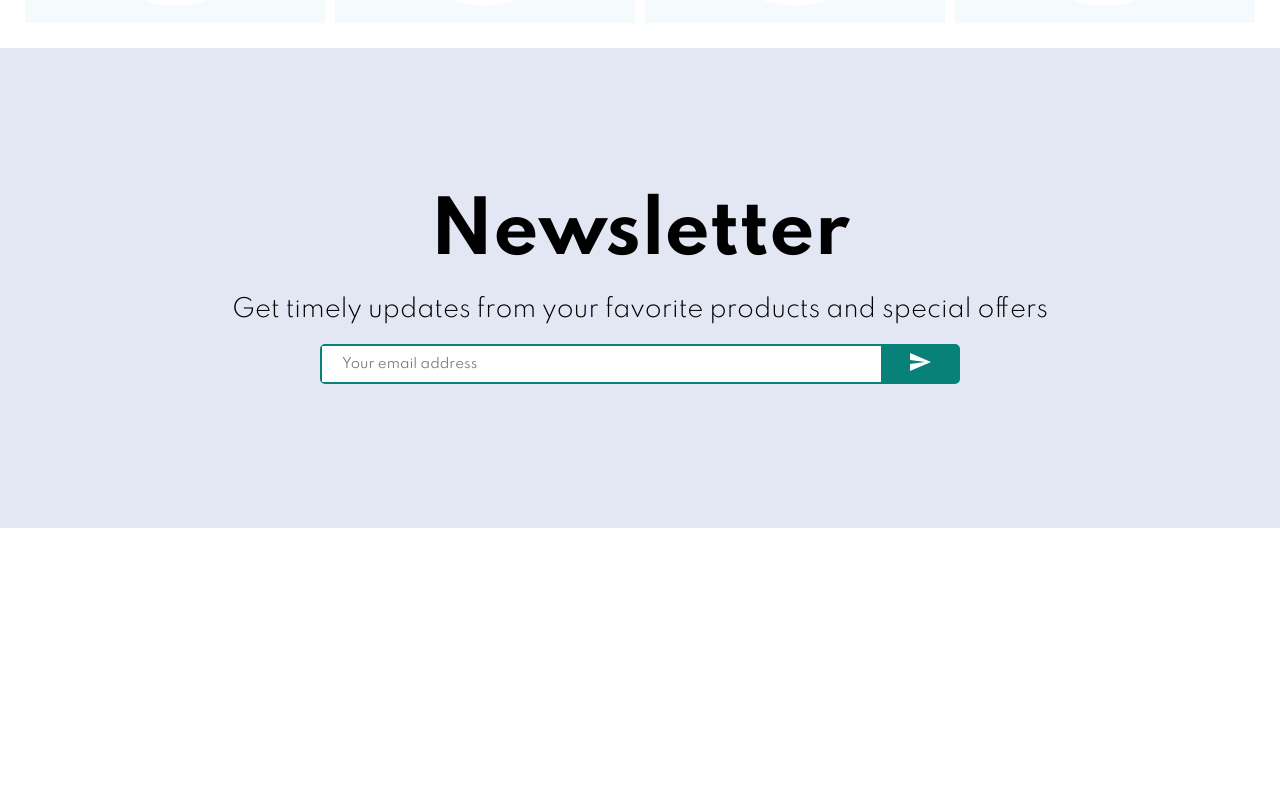
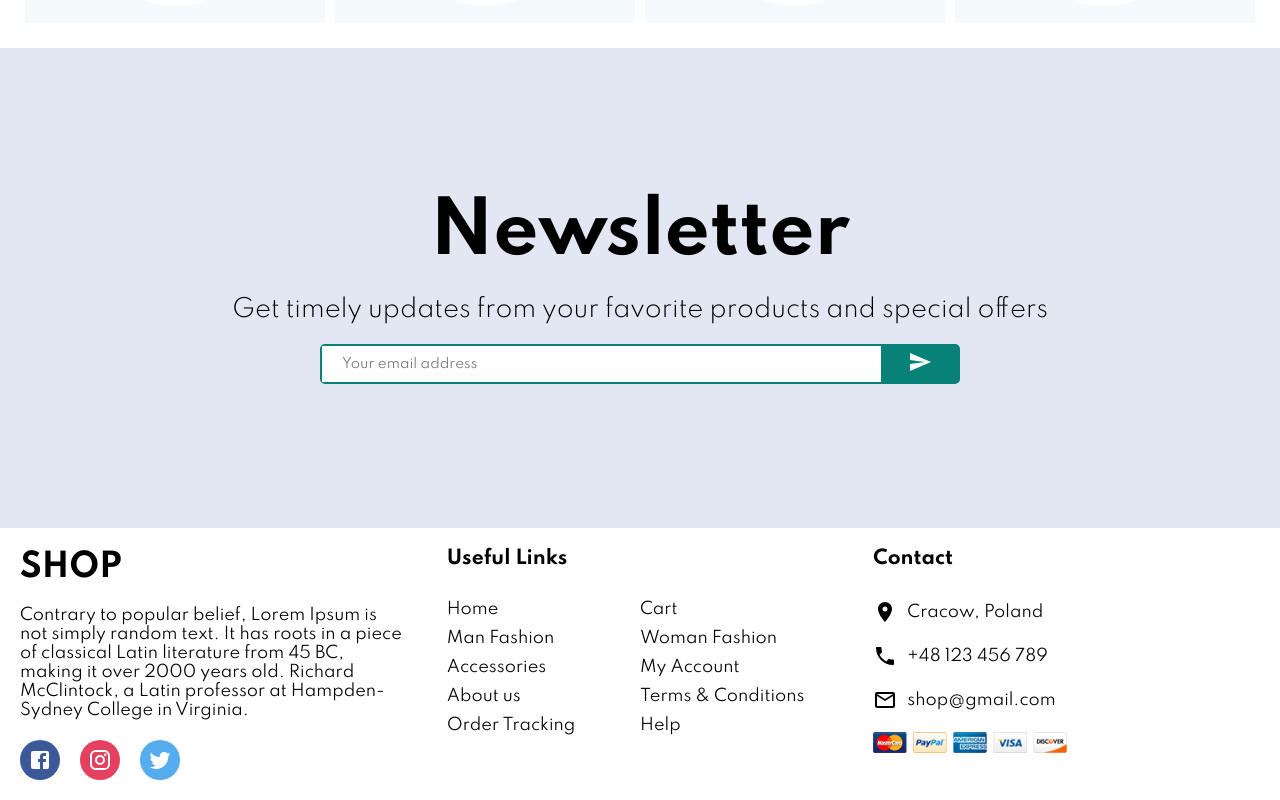
Before and after one commit to andrzejpudlik/shop, a React (Create React App) app: page / in a window 1280 px wide. Shown: the part 2038-2838 px from the top of the page. Before the commit the page ends 2566 px from the top, so only its background shows below. Built offline with nearby package versions, Linux system fonts and the light colour scheme.

Commit message:
Creation of a responsive section of the footer

```diff
--- /dev/null
+++ b/src/components/Footer/Footer.jsx
@@ -0,0 +1,147 @@
+import {
+  Facebook,
+  Instagram,
+  MailOutline,
+  Phone,
+  Room,
+  Twitter,
+} from '@mui/icons-material';
+import styled from 'styled-components';
+
+import { mobile } from '../../responsive';
+import payment from '../../assets/images/payment.png';
+
+const Container = styled.div`
+  display: flex;
+  ${mobile({ flexDirection: "column" })}
+`;
+
+const Left = styled.div`
+  flex: 1;
+  display: flex;
+  flex-direction: column;
+  padding: 20px;
+`;
+
+const Logo = styled.h1``;
+
+const Desc = styled.p`
+  padding: 20px 0px;
+`;
+
+const SocialContainer = styled.div`
+  display: flex;
+`;
+
+const SocialIcon = styled.div`
+  width: 40px;
+  height: 40px;
+  border-radius: 50%;
+  color: white;
+  background-color: #${(props) => props.color};
+  display: flex;
+  align-items: center;
+  justify-content: center;
+  margin-right: 20px;
+  cursor: pointer;
+`;
+
+const Center = styled.div`
+  flex: 1;
+  padding: 20px;
+  ${mobile({ display: "none" })}
+`;
+
+const Title = styled.h3`
+  margin-bottom: 30px;
+`;
+
+const List = styled.ul`
+  margin: 0;
+  padding: 0;
+  list-style: none;
+  display: flex;
+  flex-wrap: wrap;
+`;
+
+const ListItem = styled.li`
+  width: 50%;
+  margin-bottom: 10px;
+  font-weight: 400;
+  cursor: pointer;
+  &:hover {
+    color: #088178;
+  }
+`;
+
+const Right = styled.div`
+  flex: 1;
+  padding: 20px;
+  ${mobile({ backgroundColor: "#fff8f8" })}
+`;
+
+const ContactItem = styled.div`
+  margin-bottom: 20px;
+  display: flex;
+  align-items: center;
+`;
+
+const Payment = styled.img`
+    width: 50%;
+`;
+
+const Footer = () => {
+  return (
+    <Container>
+      <Left>
+        <Logo>SHOP</Logo>
+        <Desc>
+          Contrary to popular belief, Lorem Ipsum is not simply random text.
+          It has roots in a piece of classical Latin literature from 45 BC, making it over 2000 years old.
+          Richard McClintock, a Latin professor at Hampden-Sydney College in Virginia.
+        </Desc>
+        <SocialContainer>
+          <SocialIcon color="3B5999">
+            <Facebook />
+          </SocialIcon>
+          <SocialIcon color="E4405F">
+            <Instagram />
+          </SocialIcon>
+          <SocialIcon color="55ACEE">
+            <Twitter />
+          </SocialIcon>
+        </SocialContainer>
+      </Left>
+      <Center>
+        <Title>Useful Links</Title>
+        <List>
+          <ListItem>Home</ListItem>
+          <ListItem>Cart</ListItem>
+          <ListItem>Man Fashion</ListItem>
+          <ListItem>Woman Fashion</ListItem>
+          <ListItem>Accessories</ListItem>
+          <ListItem>My Account</ListItem>
+          <ListItem>About us</ListItem>
+          <ListItem>Terms & Conditions</ListItem>
+          <ListItem>Order Tracking</ListItem>
+          <ListItem>Help</ListItem>
+        </List>
+      </Center>
+      <Right>
+        <Title>Contact</Title>
+        <ContactItem>
+          <Room style={{marginRight: '10px' }}/> Cracow, Poland
+        </ContactItem>
+        <ContactItem>
+          <Phone style={{marginRight: '10px' }}/> +48 123 456 789
+        </ContactItem>
+        <ContactItem>
+          <MailOutline style={{marginRight: '10px' }} /> shop@gmail.com
+        </ContactItem>
+        <Payment src={payment} />
+      </Right>
+    </Container>
+  );
+};
+
+export default Footer;
--- a/src/components/index.js
+++ b/src/components/index.js
@@ -4,6 +4,7 @@ import Slider from './Slider/Slider';
 import Categories from './Categories/Categories';
 import Products from './Products/Products';
 import Newsletter from './Newsletter/Newsletter';
+import Footer from './Footer/Footer';
 
 export {
   Announcement,
@@ -11,5 +12,6 @@ export {
   Slider,
   Categories,
   Products,
-  Newsletter
+  Newsletter,
+  Footer,
 };
--- a/src/pages/HomePage/HomePage.jsx
+++ b/src/pages/HomePage/HomePage.jsx
@@ -1,6 +1,6 @@
 import React from 'react';
 
-import { Announcement, Navbar, Slider, Categories, Products, Newsletter } from '../../components';
+import { Announcement, Navbar, Slider, Categories, Products, Newsletter, Footer } from '../../components';
 
 const HomePage = () => {
   return (
@@ -11,6 +11,7 @@ const HomePage = () => {
       <Categories />
       <Products />
       <Newsletter />
+      <Footer />
     </div>
   );
 };
```
Also changed, not shown: src/assets/images/payment.png (added).
